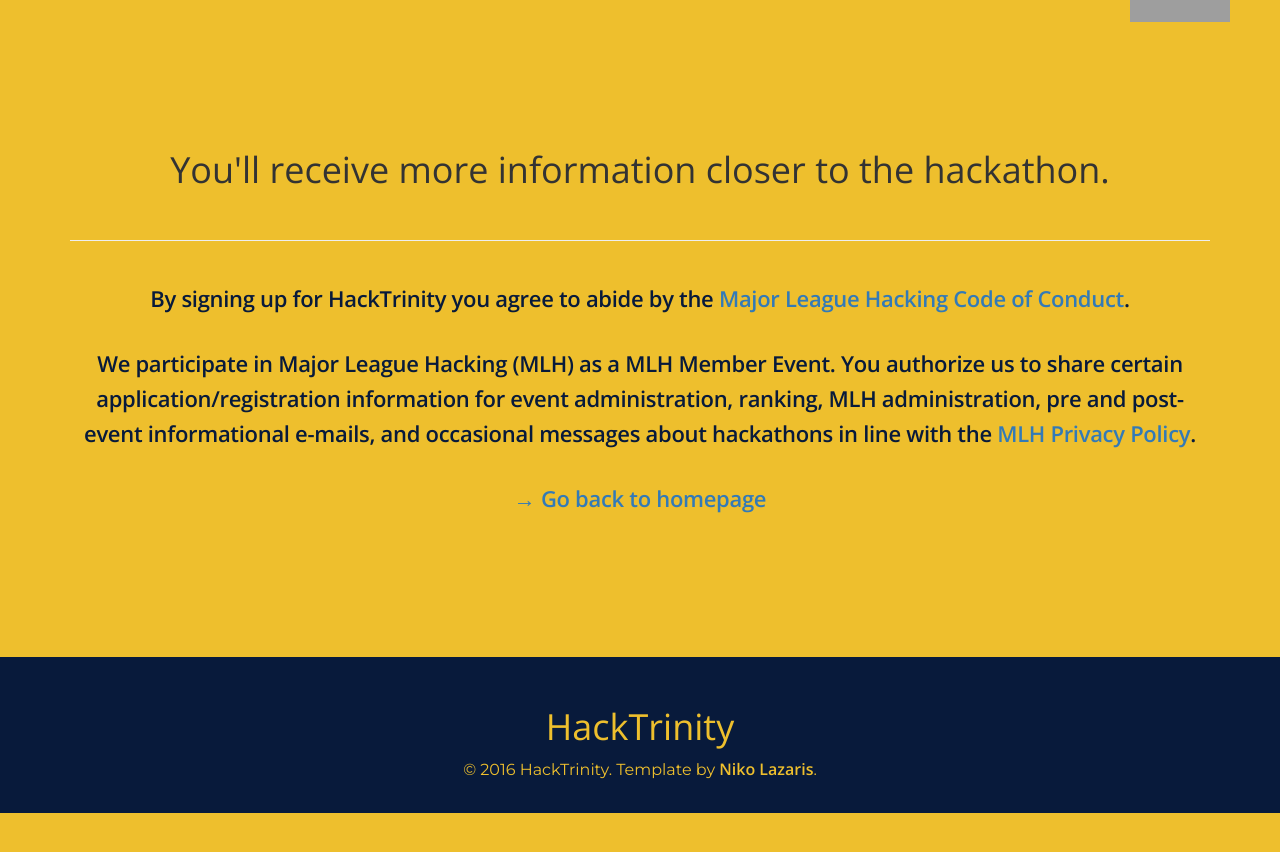
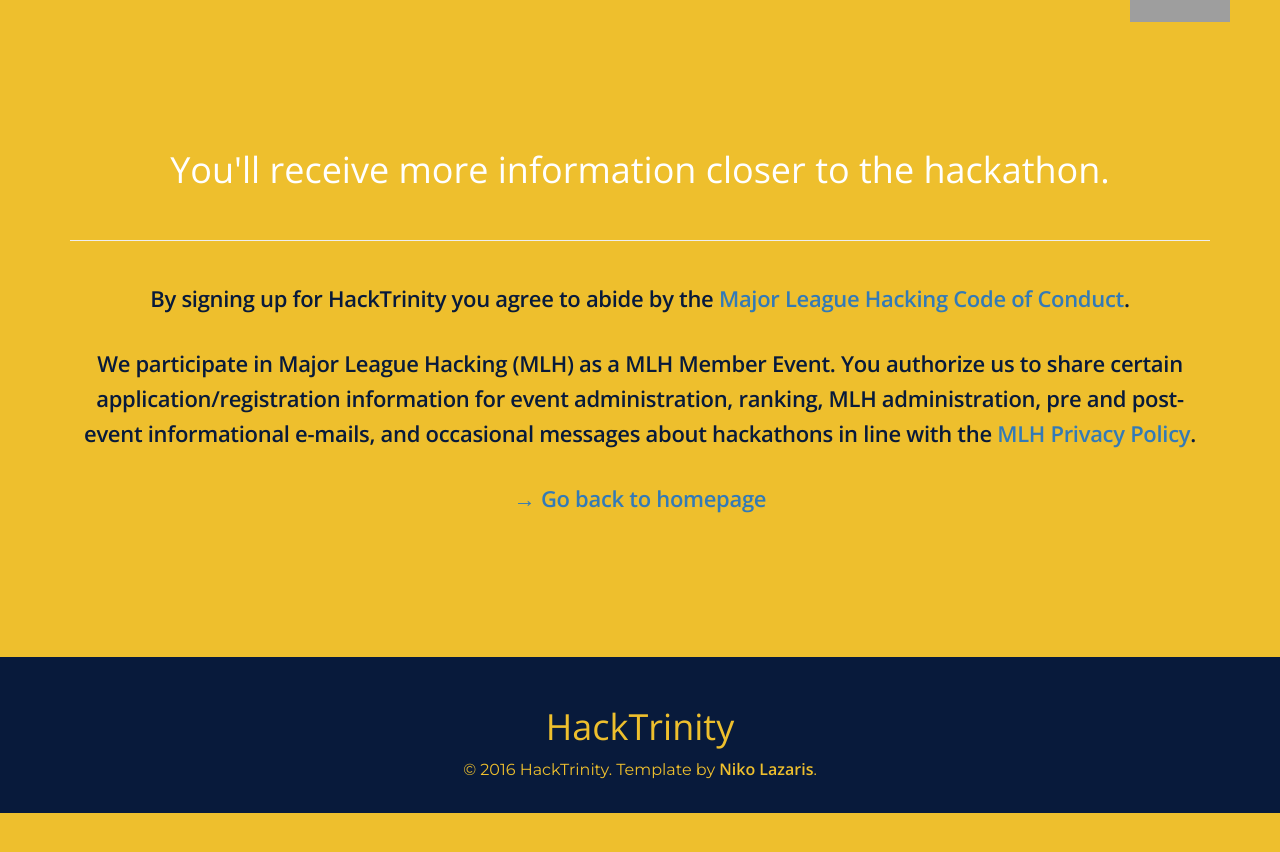
Before and after one commit to trinityhackathon/trinityhackathon.github.io, a Jekyll site: the page built from success.html, in a window 1280 px wide. Shown: the top 852 px of the page. Built offline with Jekyll 4.4.1, drawn with Linux system fonts in a browser that asks for light colours; nearby versions of some CDN libraries; grey boxes are pictures that could not be loaded.

Commit message:
Update original.css

```diff
--- a/css/original.css
+++ b/css/original.css
@@ -23,7 +23,7 @@
 
 body {
   background-color: #EEBF2D;
-  //color: #fff;
+  color: #fff;
 }
 
 section {
```
